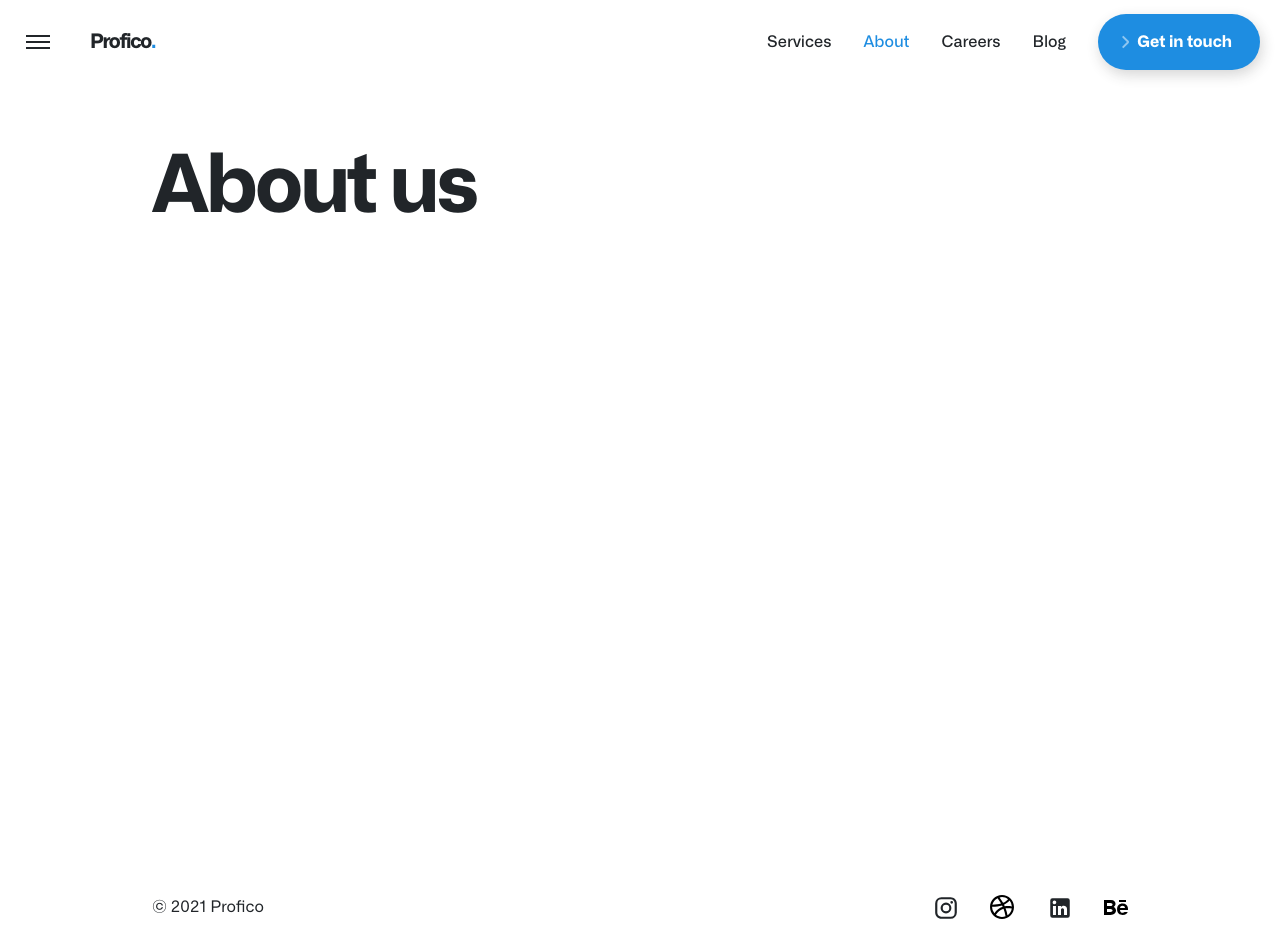
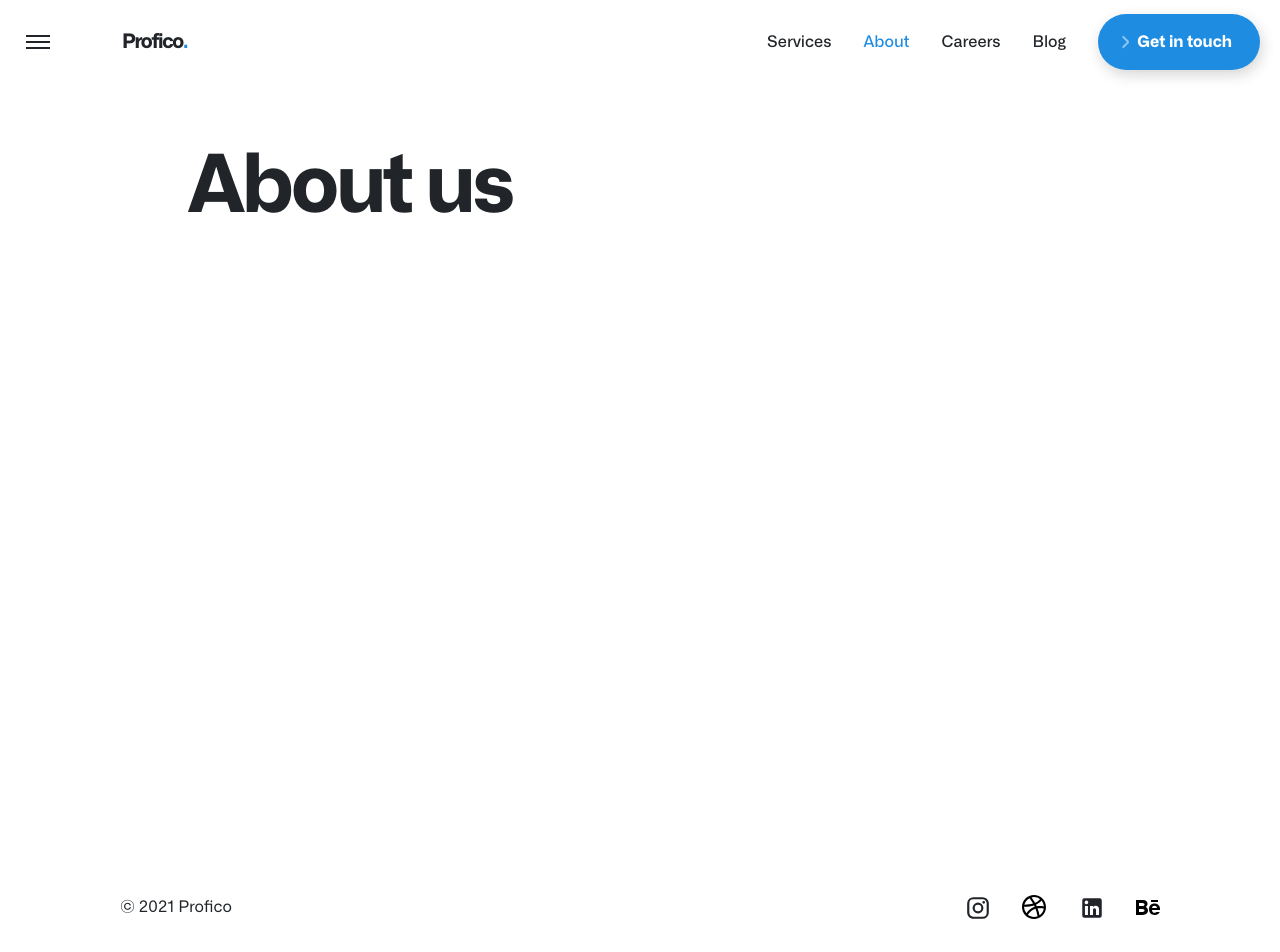
Before and after one commit to vbrajcic/hackathon-2021, a Next.js app: page /about in a window 1280 px wide. Shown: the top 952 px of the page. Built offline with nearby package versions, Linux system fonts and the light colour scheme.

Commit message:
PW-70: Fix footer structure, container and sections paddings/margins

```diff
--- a/components/Footer/Footer.module.scss
+++ b/components/Footer/Footer.module.scss
@@ -3,20 +3,40 @@
 
 .container {
   padding: rem-calc(95 2 61 2);
+
   @include media('lg') {
     padding: rem-calc(95 40);
   }
 
+  .wrapper {
+    display: flex;
+    align-content: center;
+    justify-content: space-between;
+    flex-direction: column-reverse;
+    max-width: map-get($breakpoints, 'xl');
+
+    @include media('sm') {
+      flex-direction: row;
+    }
+
     .socialIcons {
       width: auto;
+
       @include media(0, 'md') {
         margin-bottom: rem-calc(44);
       }
+
       a {
         margin: rem-calc(0 22);
+
         @include media('lg') {
           margin: rem-calc(0 0 0 33);
+        }
+
+        &:first-child {
+          margin-left: 0;
         }
       }
     }
   }
+}
--- a/components/Footer/Footer.tsx
+++ b/components/Footer/Footer.tsx
@@ -1,13 +1,12 @@
 import React from 'react';
+import Typography from '@material-ui/core/Typography';
 import Container from '@material-ui/core/Container';
-import Typography from '@material-ui/core/Typography';
 import Grid from '@material-ui/core/Grid';
 import Instagram from '@material-ui/icons/Instagram';
 import LinkedIn from '@material-ui/icons/LinkedIn';
 import SocialIcon from 'components/SocialIcon';
 import Dribble from 'components/SvgIcons/Dribble';
 import Behance from 'components/SvgIcons/Behance';
-import useBreakpoint from 'utils/hooks/useBreakpoint';
 
 import { format } from 'date-fns';
 
@@ -15,13 +14,9 @@ import styles from './Footer.module.scss';
 
 const currentYear = format(new Date(), 'yyyy');
 
-const Footer: React.FC<{}> = () => {
-  const { isMobile } = useBreakpoint();
-
-  return (
-    <footer className={styles.container}>
-      <Container>
-        <Grid container justify="space-between" alignItems="center" direction={isMobile ? 'column-reverse' : 'row'}>
+const Footer: React.FC = () => (
+  <Container component="footer" maxWidth="xl" className={styles.container}>
+    <Container maxWidth={false} className={styles.wrapper}>
       <Typography variant="body2">
         &copy;
         {` ${currentYear} Profico`}
@@ -32,10 +27,8 @@ const Footer: React.FC<{}> = () => {
         <SocialIcon icon={LinkedIn} url="https://www.linkedin.com/company/profico" />
         <SocialIcon icon={Behance} url="https://www.behance.net/profico" />
       </Grid>
-        </Grid>
     </Container>
-    </footer>
+  </Container>
 );
-};
 
 export default Footer;
--- a/components/Navbar/navbar.module.scss
+++ b/components/Navbar/navbar.module.scss
@@ -35,7 +35,7 @@
         }
 
         .logo {
-          margin-left: calc(#{rem-calc(40)} - #{rem-calc(12)});
+          margin-left: calc(#{rem-calc(72)} - #{rem-calc(12)});
           font-weight: bold;
           letter-spacing: rem-calc(-1.3);
           position: relative;
--- a/pages/home/CultureSection/CoreValueCard/CoreValueCard.module.scss
+++ b/pages/home/CultureSection/CoreValueCard/CoreValueCard.module.scss
@@ -6,7 +6,7 @@
   &.container {
     max-width: 25%;
     background-color: transparent;
-    padding: rem-calc(72 60 94 50);
+    padding: rem-calc(72 60 94 60);
     position: relative;
     overflow: hidden;
 
--- a/pages/home/HeroSection/HeroSection.module.scss
+++ b/pages/home/HeroSection/HeroSection.module.scss
@@ -33,12 +33,21 @@
         margin-left: rem-calc(60);
       }
 
+      @include media(0, 'lg') {
+        margin-top: 0;
+        padding-top: rem-calc(50);
+      }
+
       @include media(0, 'md') {
         max-width: 100%;
       }
 
       .button {
         margin-top: rem-calc(96);
+
+        @include media(0, 'md') {
+          margin-top: rem-calc(64);
+        }
       }
     }
 
@@ -46,7 +55,7 @@
       max-width: 40%;
       min-width: rem-calc(335);
       width: 100%;
-      margin-top: 5rem;
+      margin-top: rem-calc(50);
 
       @include media('sm', 'md') {
         display: none;
--- a/pages/home/OurProjectsSection/OurProjectsSection.module.scss
+++ b/pages/home/OurProjectsSection/OurProjectsSection.module.scss
@@ -1,5 +1,10 @@
+@import 'styles/mixins/breakpoints';
 @import 'styles/utils/rem-calc';
 
 .container {
   margin: rem-calc(50 0);
+
+  @include media(0, 'sm') {
+    margin-top: 0;
+  }
 }
--- a/pages/home/WhatWeDoSection/WhatWeDoSection.module.scss
+++ b/pages/home/WhatWeDoSection/WhatWeDoSection.module.scss
@@ -17,6 +17,10 @@
 
       .subtitle {
         margin-bottom: rem-calc(96);
+
+        @include media(0, 'md') {
+          margin-bottom: rem-calc(32);
+        }
       }
     }
 
--- a/styles/theme/overrides.ts
+++ b/styles/theme/overrides.ts
@@ -41,6 +41,14 @@ const overrides: ThemeOptions['overrides'] = {
       borderRadius: 60,
       '@media (max-width: 768px)': {
         borderRadius: 40,
+      },
+    },
+  },
+  MuiContainer: {
+    root: {
+      '@media (min-width: 1024px)': {
+        paddingLeft: 60,
+        paddingRight: 60,
       },
     },
   },
```
Lines whose indentation alone changed are shown as unchanged.
